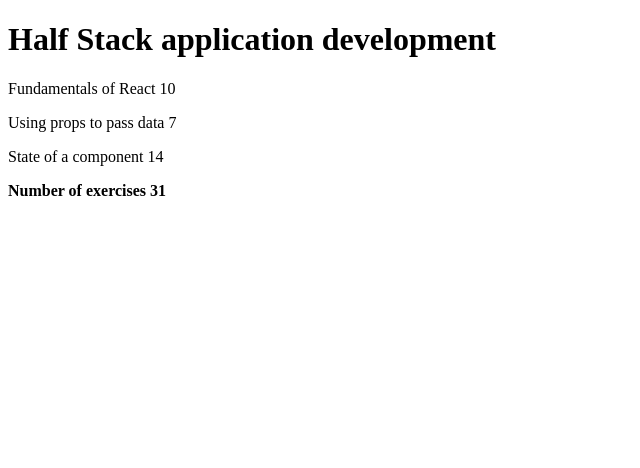
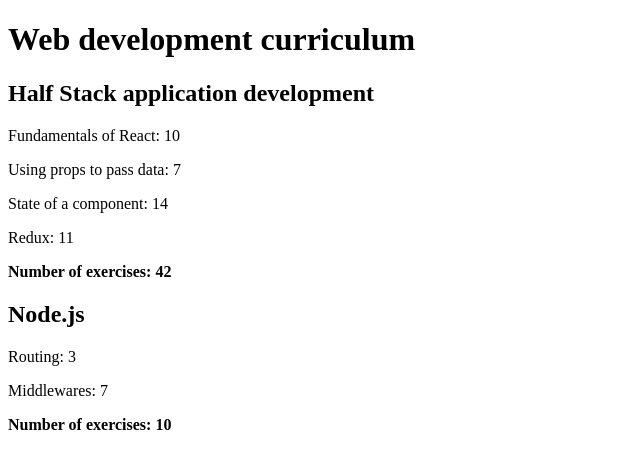
Before and after one commit to Aapok0/FullStackopen, a React (Create React App) app in the folder Part2/2.1-2.5_courseinfo/: page / in a window 1280 px wide. Shown: the top 468 px of the page, without its empty margins (0-640 px from the left). Built offline with nearby package versions, Linux system fonts and the light colour scheme.

Commit message:
Exercise 2.4 solution and readme link for 2.3.

```diff
--- a/Part2/2.1-2.5_courseinfo/src/App.js
+++ b/Part2/2.1-2.5_courseinfo/src/App.js
@@ -1,39 +1,34 @@
-const Total = ({exercises}) => {
-  const total = exercises.reduce((sum, exercises) => sum + exercises, 0)
+const Total = ({parts}) => {
+  const total = parts.reduce((sum, parts) => sum + parts.exercises, 0)
 
-  return <b>Number of exercises {total}</b>
+  return <b>Number of exercises: {total}</b>
 }
 
-const Part = ({name, exercises}) => <p>{name} {exercises}</p>
+const Part = ({name, exercises}) => <p>{name}: {exercises}</p>
 
 const Content = ({parts}) => {
-  const exercises = parts.map(part => part.exercises)
-
   return (
     <>
-      <Part name={parts[0].name} exercises={parts[0].exercises} />
-      <Part name={parts[1].name} exercises={parts[1].exercises} />
-      <Part name={parts[2].name} exercises={parts[2].exercises} />
-      <Total exercises={exercises} />
+      {parts.map((part) => (<Part key={part.id} name={part.name} exercises={part.exercises} />))}
+      <Total parts={parts} />
     </>
   )
 }
 
-const Header = ({name}) => <h1>{name}</h1>
-
 const Course = ({course}) => {
   return (
     <div>
-      <Header name={course.name} />
+      <h2>{course.name}</h2>
       <Content parts={course.parts} />
     </div>
   )
 }
 
 const App = () => {
-  const course = {
+  const courses = [
+    {
+      name: 'Half Stack application development',
       id: 1,
-    name: 'Half Stack application development',
       parts: [
         {
           name: 'Fundamentals of React',
@@ -49,11 +44,38 @@
           name: 'State of a component',
           exercises: 14,
           id: 3
+        },
+        {
+          name: 'Redux',
+          exercises: 11,
+          id: 4
+        }
+      ]
+    },
+    {
+      name: 'Node.js',
+      id: 2,
+      parts: [
+        {
+          name: 'Routing',
+          exercises: 3,
+          id: 1
+        },
+        {
+          name: 'Middlewares',
+          exercises: 7,
+          id: 2
         }
       ]
     }
+  ]
 
-  return <Course course={course} />
+  return (
+    <div>
+      <h1>Web development curriculum</h1>
+      {courses.map((course) => (<Course key={course.id} course={course} />))}
+    </div>
+  )
 }
 
 export default App
```
Also changed, not shown: 1 other file (tests, documents, lock files or other folders). Lines whose indentation alone changed are shown as unchanged.
